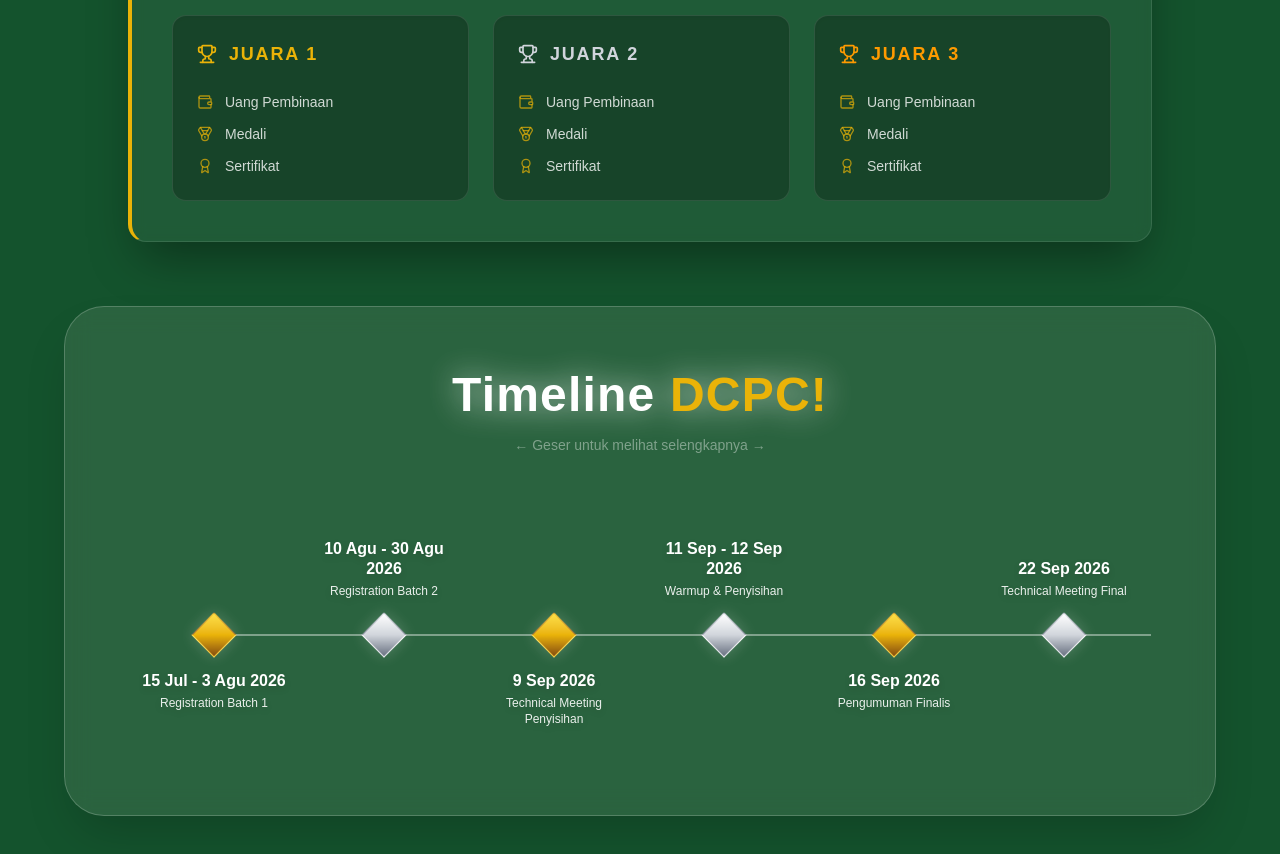
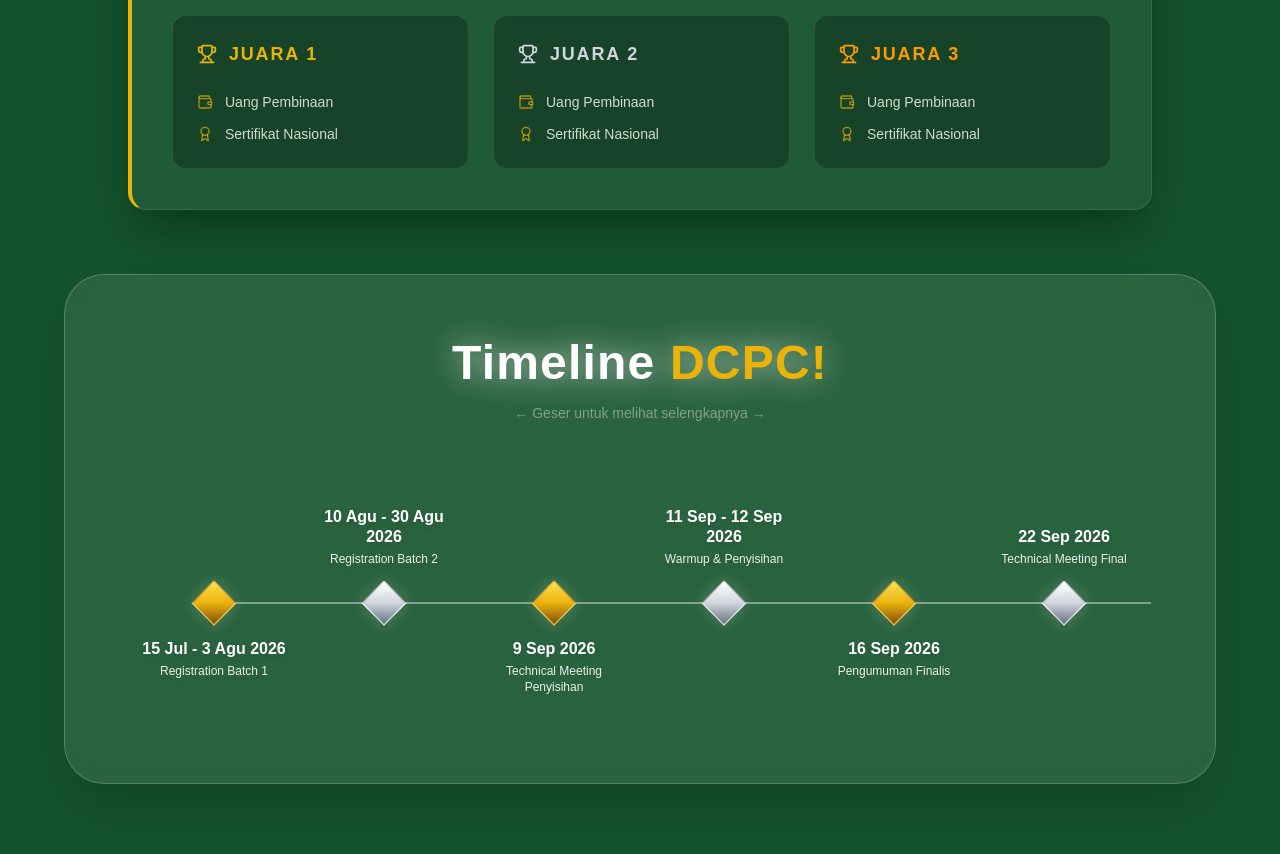
Before and after one commit to galviy/anforcom, a React (Vite) app in the folder frontend/: page /competition/dcpc in a window 1280 px wide. Shown: the part 1340-2194 px from the top of the page. Built offline with nearby package versions, Linux system fonts and the light colour scheme.

Commit message:
Update summary kompetisi, ! mintol cek dong kalo ada yang missleading !

```diff
--- a/frontend/src/data/competitions.js
+++ b/frontend/src/data/competitions.js
@@ -24,9 +24,9 @@ export const COMPETITIONS = [
       { label: 'Tahap Final & Pengumuman Pemenang', window: '26 Sep 2026' },
     ],
     prizes: [
-      { place: '1st', reward: 'Rp 2.500.000', extras: 'Medali + Sertifikat' },
-      { place: '2nd', reward: 'Rp 1.500.000', extras: 'Medali + Sertifikat' },
-      { place: '3rd', reward: 'Rp 1.000.000', extras: 'Medali + Sertifikat' },
+      { place: '1st', reward: 'Rp 2.500.000', extras: 'Sertifikat Nasional' },
+      { place: '2nd', reward: 'Rp 1.500.000', extras: 'Sertifikat Nasional' },
+      { place: '3rd', reward: 'Rp 1.000.000', extras: 'Sertifikat Nasional' },
     ],
   },
   {
@@ -54,9 +54,9 @@ export const COMPETITIONS = [
       { label: 'Babak Final & Pengumuman Pemenang', window: '26 Sep 2026' },
     ],
     prizes: [
-      { place: '1st', reward: 'Rp 2.500.000', extras: 'Medali + Sertifikat' },
-      { place: '2nd', reward: 'Rp 1.500.000', extras: 'Medali + Sertifikat' },
-      { place: '3rd', reward: 'Rp 1.000.000', extras: 'Medali + Sertifikat' },
+      { place: '1st', reward: 'Rp 2.500.000', extras: 'Sertifikat Nasional' },
+      { place: '2nd', reward: 'Rp 1.500.000', extras: 'Sertifikat Nasional' },
+      { place: '3rd', reward: 'Rp 1.000.000', extras: 'Sertifikat Nasional' },
     ],
   },
   {
@@ -81,9 +81,9 @@ export const COMPETITIONS = [
       { label: 'Presentasi Final', window: '16 Mei' },
     ],
     prizes: [
-      { place: '1st', reward: 'Rp 2.500.000', extras: 'Medali + Sertifikat' },
-      { place: '2nd', reward: 'Rp 1.500.000', extras: 'Medali + Sertifikat' },
-      { place: '3rd', reward: 'Rp 1.000.000', extras: 'Medali + Sertifikat' },
+      { place: '1st', reward: 'Rp 2.500.000', extras: 'Sertifikat Nasional' },
+      { place: '2nd', reward: 'Rp 1.500.000', extras: 'Sertifikat Nasional' },
+      { place: '3rd', reward: 'Rp 1.000.000', extras: 'Sertifikat Nasional' },
     ],
   },
 ];
--- a/frontend/src/pages/CompetitionDetail.jsx
+++ b/frontend/src/pages/CompetitionDetail.jsx
@@ -289,12 +289,8 @@ export default function CompetitionDetail() {
                         <span>Uang Pembinaan</span>
                       </div>
                       <div className="flex items-center gap-3 text-sm text-white/80">
-                        <Medal className="h-4 w-4 text-[#EAB308]/70" />
-                        <span>{juara.extras.split('+')[0].trim()}</span>
-                      </div>
-                      <div className="flex items-center gap-3 text-sm text-white/80">
                         <Award className="h-4 w-4 text-[#EAB308]/70" />
-                        <span>{juara.extras.split('+')[1]?.trim() || 'E-Sertifikat Nasional'}</span>
+                        <span>{juara.extras}</span>
                       </div>
                     </div>
                   </div>
```
